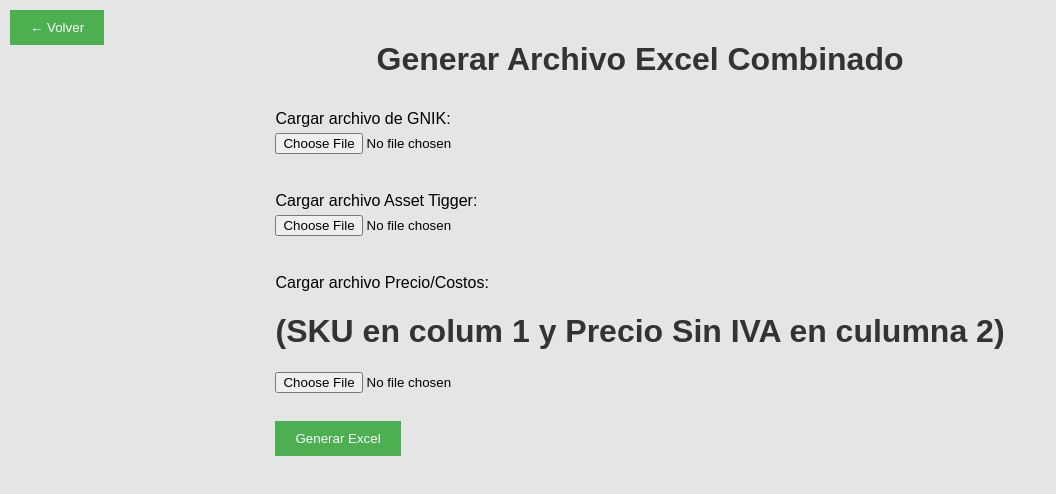
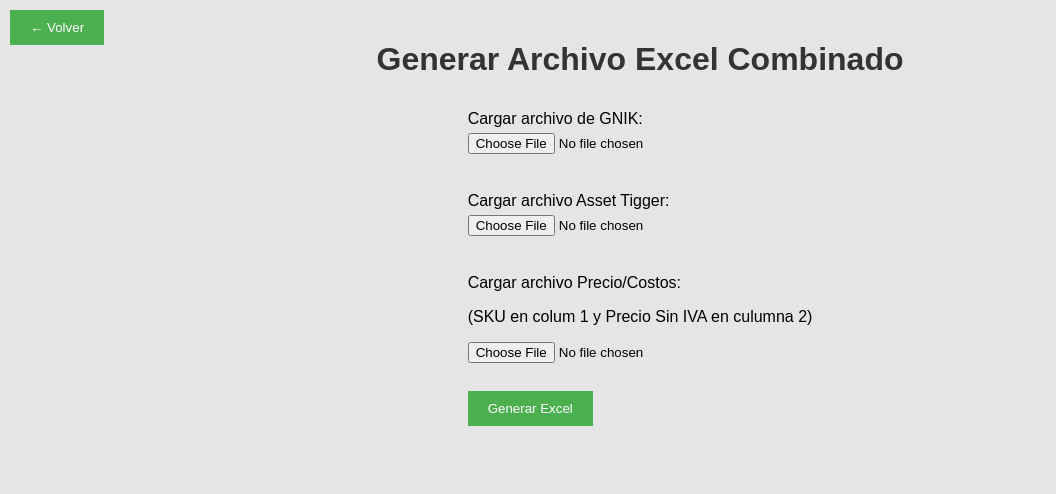
Before and after one commit to JulianMirandaR/ModificadorExcel, a website: page ArmarExcelCompleto/ExcelCompleto.html in a window 1280 px wide. Shown: the whole page, without its empty margins (0-1056 px from the left). Drawn offline with Linux system fonts and the light colour scheme.

Commit message:
tituloaparrafo

```diff
--- a/ArmarExcelCompleto/ExcelCompleto.html
+++ b/ArmarExcelCompleto/ExcelCompleto.html
@@ -17,7 +17,7 @@
     <input type="file" id="file2" accept=".xlsx, .xls"><br><br>
 
     <label>Cargar archivo Precio/Costos:</label>
-    <h1> (SKU en colum 1 y Precio Sin IVA en culumna 2)</h1>
+    <p> (SKU en colum 1 y Precio Sin IVA en culumna 2)</p>
     <input type="file" id="file3" accept=".xlsx, .xls"><br><br>
 
     <button type="button" onclick="generateCombinedExcel()">Generar Excel</button>
```
